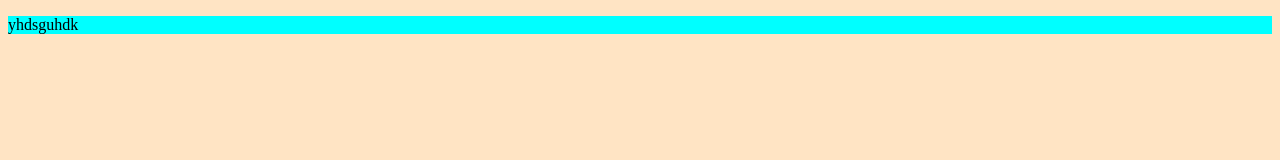
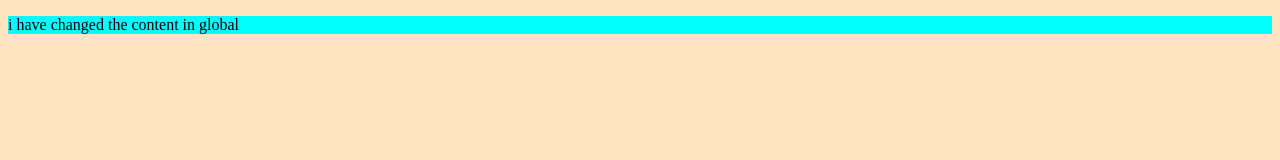
Before and after one commit to chaitanyapesaru/clone-2, a plain HTML site: page index.html in a window 1280 px wide. Drawn offline with Linux system fonts and the light colour scheme.

Commit message:
update index.html
changed content in paragraph

```diff
--- a/index.html
+++ b/index.html
@@ -8,7 +8,7 @@
 </head>
 <body>
     <p>
-        yhdsguhdk
+        i have changed the content in global
     </p>
 </body>
 </html>
```
